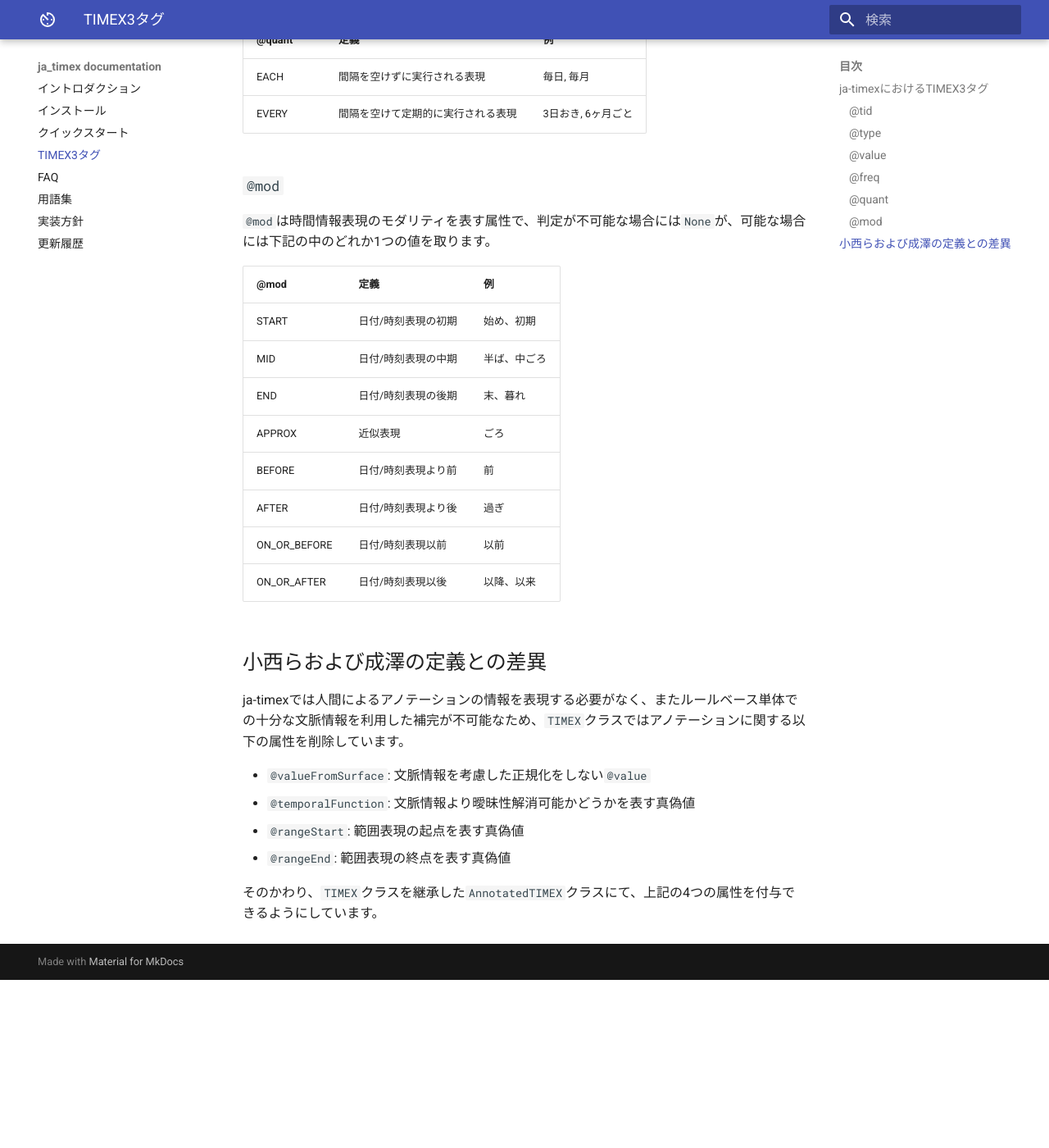
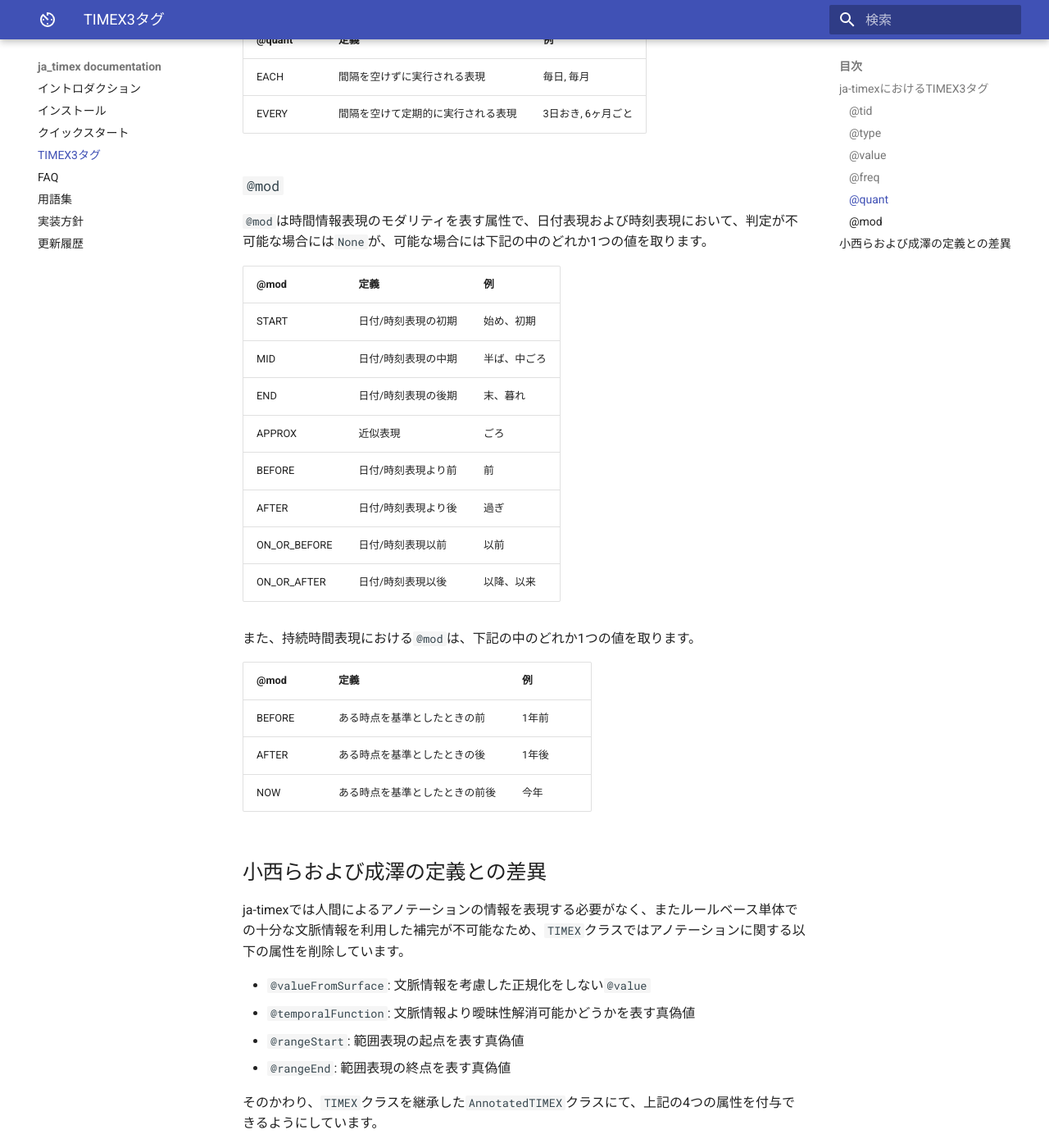
Before and after one commit to yagays/ja-timex, an MkDocs documentation site: the page built from docs/docs/timex3.md, in a window 1280 px wide and 1400 px high, scrolled down 2603 px. Shown: the whole window at 82% size. Built offline with MkDocs 1.6.1 and Material for MkDocs 9.7.7, drawn with Linux system fonts in a browser that asks for light colours; before the commit the page ends 3798 px from its top, so only the background shows below that.

Commit message:
update docs for reltime

```diff
--- a/docs/docs/timex3.md
+++ b/docs/docs/timex3.md
@@ -5,14 +5,14 @@
 ## ja-timexにおけるTIMEX3タグ
 TIMEX3タグは、下記の属性を持ちます。
 
-| 属性名      | 内容                                              | 例           | 条件             |
-| ----------- | ------------------------------------------------- | ------------ | ---------------- |
-| @tid        | 入力文中に一意に付与される識別子                  | `t1`         | 必須             |
-| @type       | 表現の分類。DATE, TIME, DURATION, SETの値を取る。 | `DATE`       | 必須             |
-| @value      | 時間情報表現が含意する値                          | `2021-07-18` | 必須             |
-| @freq       | 頻度集合表現における頻度が起こる回数              | `2X`         | 頻度集合表現のみ |
-| @quant      | 頻度集合表現における頻度の性質                    | `EACH`       | 頻度集合表現のみ |
-| @mod        | 時間情報表現の補足情報としてのモダリティ          | `APPROX`     | 任意             |
+| 属性名 | 内容                                              | 例           | 条件             |
+| ------ | ------------------------------------------------- | ------------ | ---------------- |
+| @tid   | 入力文中に一意に付与される識別子                  | `t1`         | 必須             |
+| @type  | 表現の分類。DATE, TIME, DURATION, SETの値を取る。 | `DATE`       | 必須             |
+| @value | 時間情報表現が含意する値                          | `2021-07-18` | 必須             |
+| @freq  | 頻度集合表現における頻度が起こる回数              | `2X`         | 頻度集合表現のみ |
+| @quant | 頻度集合表現における頻度の性質                    | `EACH`       | 頻度集合表現のみ |
+| @mod   | 時間情報表現の補足情報としてのモダリティ          | `APPROX`     | 任意             |
 
 ### `@tid`
 `@tid`は、入力テキストの中で各TIMEX3タグに対して一意に付与される識別子です。`t0`から始まり、1ずつ値が増えていきます。
@@ -73,7 +73,7 @@
 | EVERY  | 間隔を空けて定期的に実行される表現 | 3日おき, 6ヶ月ごと |
 
 ### `@mod`
-`@mod`は時間情報表現のモダリティを表す属性で、判定が不可能な場合には`None`が、可能な場合には下記の中のどれか1つの値を取ります。
+`@mod`は時間情報表現のモダリティを表す属性で、日付表現および時刻表現において、判定が不可能な場合には`None`が、可能な場合には下記の中のどれか1つの値を取ります。
 
 | @mod         | 定義                | 例           |
 | ------------ | ------------------- | ------------ |
@@ -87,6 +87,15 @@
 | ON_OR_AFTER  | 日付/時刻表現以後   | 以降、以来   |
 
 
+また、持続時間表現における`@mod`は、下記の中のどれか1つの値を取ります。
+
+| @mod   | 定義                         | 例  |
+| ------ | ---------------------------- | --- |
+| BEFORE | ある時点を基準としたときの前 | 1年前  |
+| AFTER  | ある時点を基準としたときの後 | 1年後  |
+| NOW    | ある時点を基準としたときの前後  | 今年 |
+
+
 ## 小西らおよび成澤の定義との差異
 ja-timexでは人間によるアノテーションの情報を表現する必要がなく、またルールベース単体での十分な文脈情報を利用した補完が不可能なため、`TIMEX`クラスではアノテーションに関する以下の属性を削除しています。
 
```
